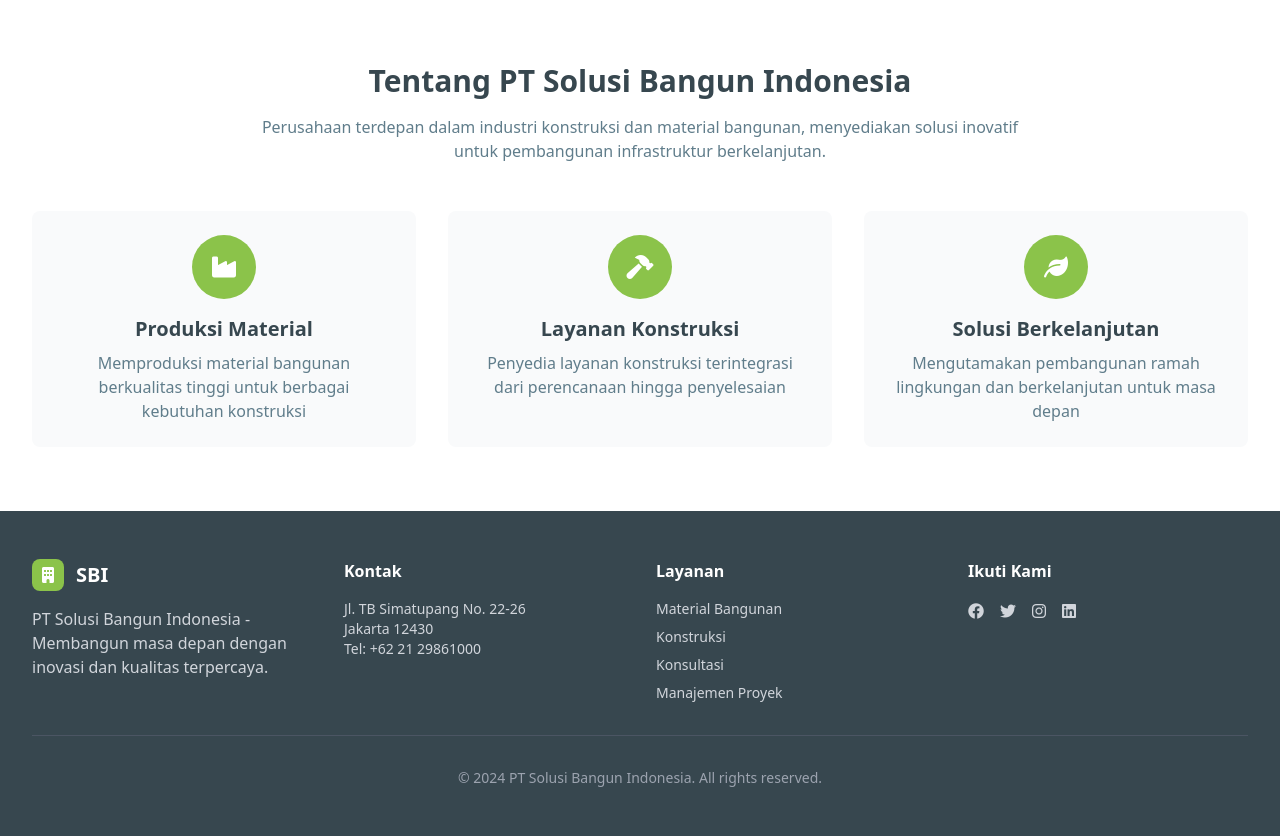
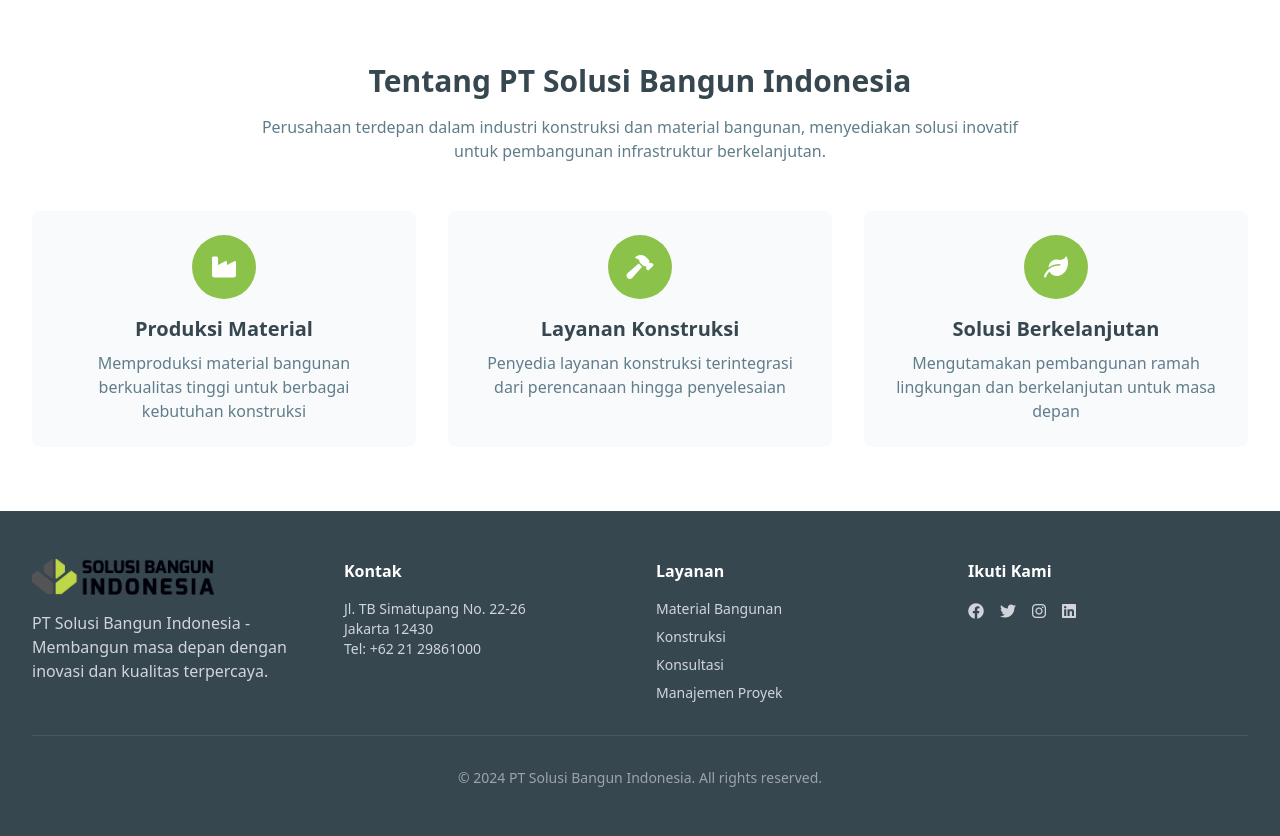
Before and after one commit to DefitSaputra/Project---Sistem_SearchEngine-SBI, a Laravel app: page /dashboard in a window 1280 px wide. Shown: the part 865-1701 px from the top of the page. Run offline with Laravel 12, Linux system fonts and the light colour scheme; a user stored in the database is signed in; data comes from the database, SQL or seed files in the repository; some libraries are stand-ins or nearby versions.

Commit message:
Add logo SBI

```diff
--- a/resources/views/search/index.blade.php
+++ b/resources/views/search/index.blade.php
@@ -47,11 +47,10 @@
         <div class="max-w-7xl mx-auto px-4 sm:px-6 lg:px-8">
             <div class="flex justify-between items-center h-16">
                 <div class="flex items-center">
-                    <div class="flex-shrink-0 flex items-center">
-                        <div class="w-8 h-8 bg-sbi-green rounded-lg flex items-center justify-center mr-3">
-                            <i class="fas fa-building text-white"></i>
-                        </div>
-                        <span class="text-xl font-bold text-sbi-gray">PT Solusi Bangun Indonesia</span>
+                    <div class="flex-shrink-0">
+                        <a href="/">
+                            <img src="{{ asset('images/logo-sbi.png') }}" alt="Solusi Bangun Indonesia Logo" class="block h-9 w-auto">
+                        </a>
                     </div>
                 </div>
                 <div class="flex items-center space-x-4">
@@ -73,7 +72,7 @@
     </nav>
 
     <!-- Hero Section -->
-    <section class="relative min-h-screen flex items-center justify-center bg-pattern">
+    <section class="relative min-h-screen flex justify-center pt-20 sm:pt-0 sm:items-center bg-pattern">
         <!-- Background Images -->
         <div class="absolute inset-0 z-0">
             <div class="absolute inset-0 bg-gradient-to-br from-sbi-green/20 via-sbi-gray/30 to-sbi-dark-green/20"></div>
@@ -85,10 +84,8 @@
         <!-- Content -->
         <div class="relative z-10 max-w-4xl mx-auto px-4 sm:px-6 lg:px-8 text-center">
             <!-- Company Logo/Icon -->
-            <div class="mb-8 animate-float">
-                <div class="inline-flex items-center justify-center w-24 h-24 bg-sbi-green rounded-full shadow-2xl">
-                    <i class="fas fa-search text-white text-3xl"></i>
-                </div>
+           <div class="mb-1 animate-float">
+                <img src="{{ asset('images/mini-logo.png') }}" alt="Solusi Bangun Indonesia Logo" class="w-32 h-auto mx-auto">
             </div>
 
             <!-- Title -->
@@ -184,12 +181,7 @@
         <div class="max-w-7xl mx-auto px-4 sm:px-6 lg:px-8">
             <div class="grid grid-cols-1 md:grid-cols-4 gap-8">
                 <div>
-                    <div class="flex items-center mb-4">
-                        <div class="w-8 h-8 bg-sbi-green rounded-lg flex items-center justify-center mr-3">
-                            <i class="fas fa-building text-white"></i>
-                        </div>
-                        <span class="text-xl font-bold">SBI</span>
-                    </div>
+                    <img src="{{ asset('images/logo-sbi.png') }}" alt="Solusi Bangun Indonesia Logo" class="block h-9 w-auto mb-4">
                     <p class="text-gray-300">PT Solusi Bangun Indonesia - Membangun masa depan dengan inovasi dan kualitas terpercaya.</p>
                 </div>
                 <div>
```
Also changed, not shown: public/images/logo-sbi.png, public/images/mini-logo.png (added).
